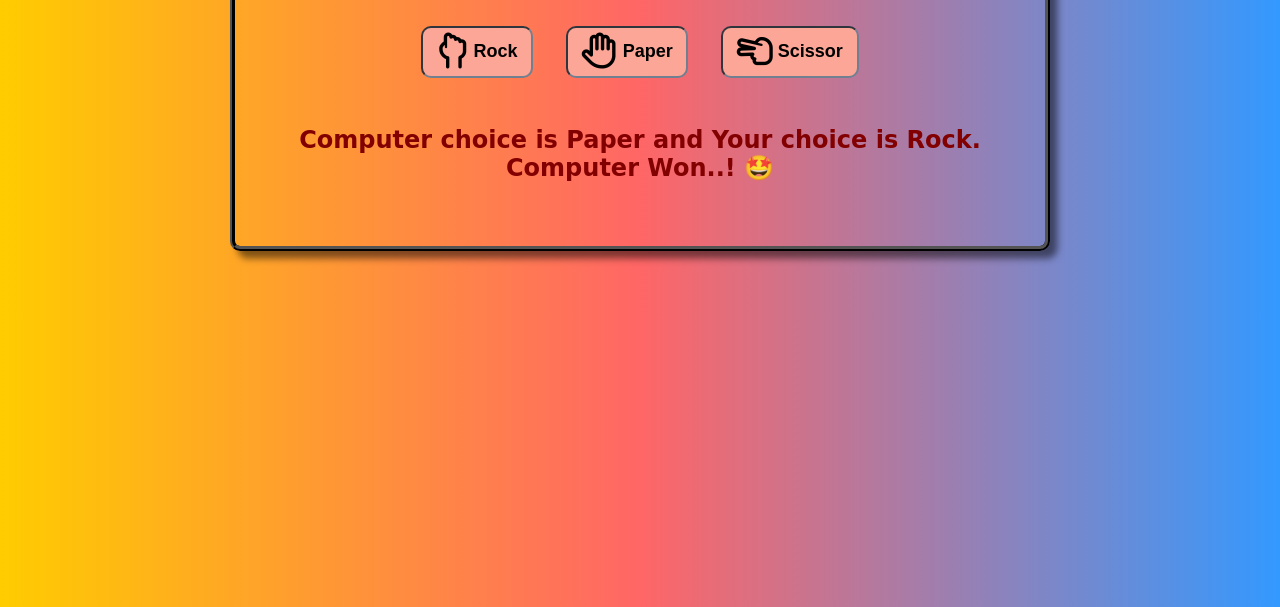
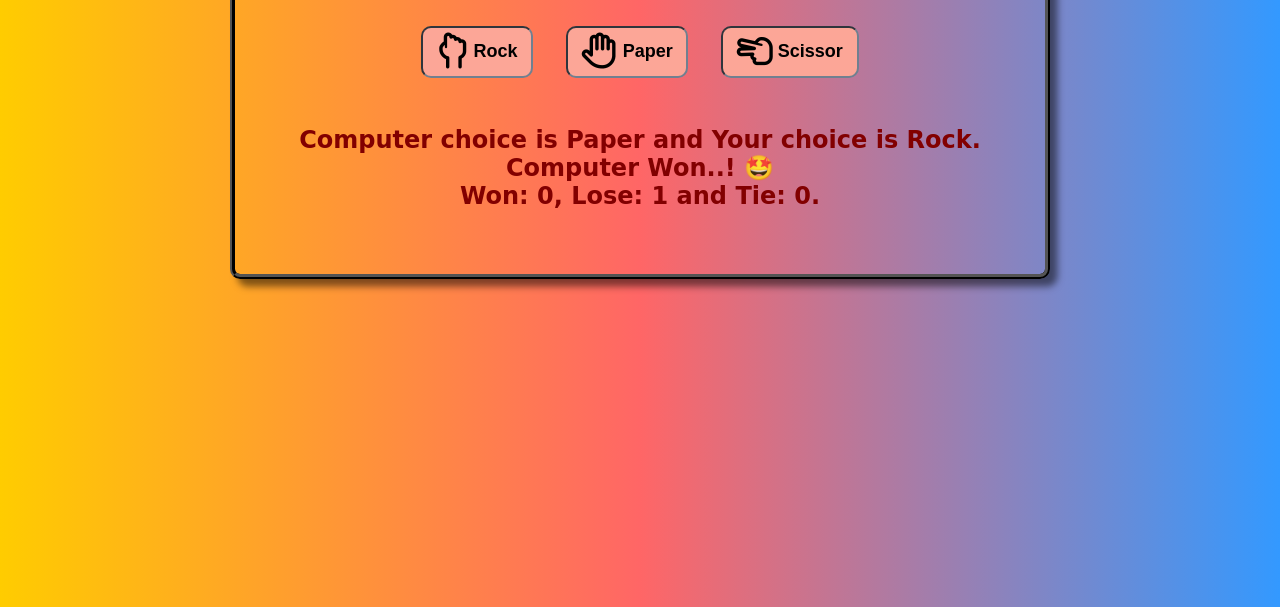
Before and after one commit to Aakash98kumar98verma/rock-paper-scissor, a plain HTML site: page index.html in a window 1280 px wide. Both pictures are taken after a click on the button "Rock". Shown: the part 193-800 px from the top of the page. Drawn offline with Linux system fonts and the light colour scheme.

Commit message:
index.html
added object

```diff
--- a/index.html
+++ b/index.html
@@ -42,7 +42,8 @@
         }
 
         #result,
-        #winner {
+        #winner,
+        #scores {
             /* text-decoration: underline; */
             font-weight: bold;
             font-size: x-large;
@@ -73,9 +74,17 @@
 
         <p id="result"></p>
         <p id="winner"></p>
+        <p id="scores"></p>
     </div>
 
     <script>
+
+        let score = {
+            win: 0,
+            lost: 0,
+            tie: 0,
+        };
+
         function playRound(playerChoice) {
             let computerChoice;
             let result;
@@ -90,20 +99,25 @@
             }
 
             if (computerChoice === playerChoice) {
+                score.tie++;
                 result = `It's a tie..!`;
             } else if (computerChoice === 'Rock' && playerChoice === 'Paper') {
+                score.win++;
                 result = `You Win..!`;
             } else if (computerChoice === 'Paper' && playerChoice === 'Scissor') {
+                score.win++;
                 result = `You Win..!`;
             } else if (computerChoice === 'Scissor' && playerChoice === 'Rock') {
+                score.win++;
                 result = `You Win..!`;
             } else {
+                score.lost++;
                 result = `Computer Won..!`;
             }
 
             document.getElementById('result').textContent = (`Computer choice is ${computerChoice} and Your choice is ${playerChoice}.`);
             document.getElementById('winner').textContent = `${result} 🤩`;
-            // console.log(`Computer choice is ${computerChoice}, Your choice is ${playerChoice} and ${result}`);
+            document.getElementById('scores').textContent = `Won: ${score.win}, Lose: ${score.lost} and Tie: ${score.tie}.`;
         }
     </script>
 </body>
```
